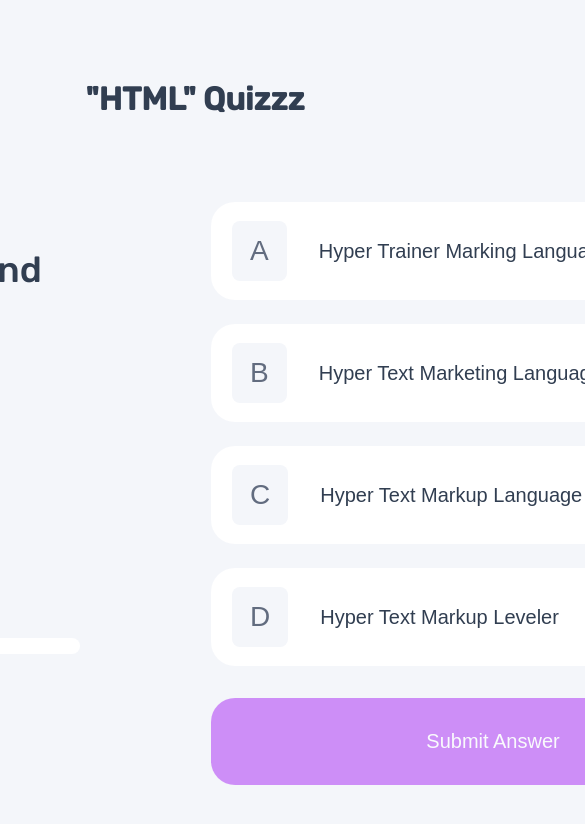
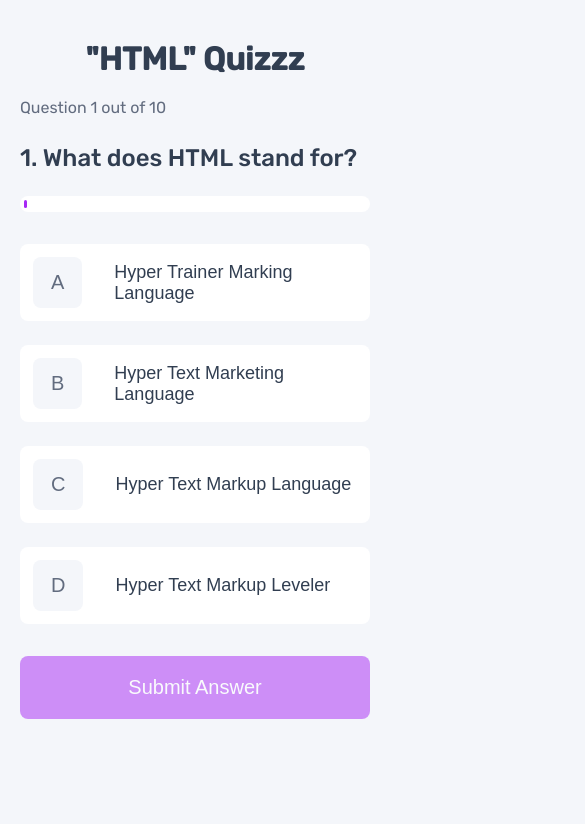
Before and after one commit to simonachess/html_quiz, a plain HTML site: page index.html in a window 390 px wide. Shown: the top 824 px of the page, 585 px wide, since content can reach past the window. Drawn offline with Linux system fonts and the light colour scheme.

Commit message:
mobile style

```diff
--- a/style.css
+++ b/style.css
@@ -192,3 +192,60 @@ h1 {
     background: #EE5454 !important;
     color: #ffffff !important;
 }
+
+@media screen and (max-width: 1240px) {
+    .app {
+        margin-top: 40px;
+    }
+
+    .quiz-container {
+        width: 100%;
+        flex-direction: column;
+        align-items: center;
+        padding-left: 20px;
+        padding-right: 20px;
+        margin-top: 20px;
+    }
+
+    .quiz-container .left-side {
+        margin-right: 0;
+        margin-bottom: 32px;
+        height: auto;
+    }
+
+    #question {
+        margin-bottom: 24px;
+        font-size: 24px;
+    }
+
+    #answers .btn {
+        border-radius: 8px;
+        padding: 12px;
+    }
+
+    #answers .btn .answer-letter {
+        font-size: 20px;
+    }
+
+    #answers .btn .answer-text {
+        font-size: 18px;
+    }
+
+    .quiz-container .right-side,
+    .quiz-container .left-side {
+        width: 100%;
+    }
+
+    .result-number {
+        font-size: 88px;
+    }
+
+    .finish-text {
+        font-size: 32px;
+    }
+
+    #next-btn {
+        padding: 20px;
+        border-radius: 8px;
+    }
+}
```
